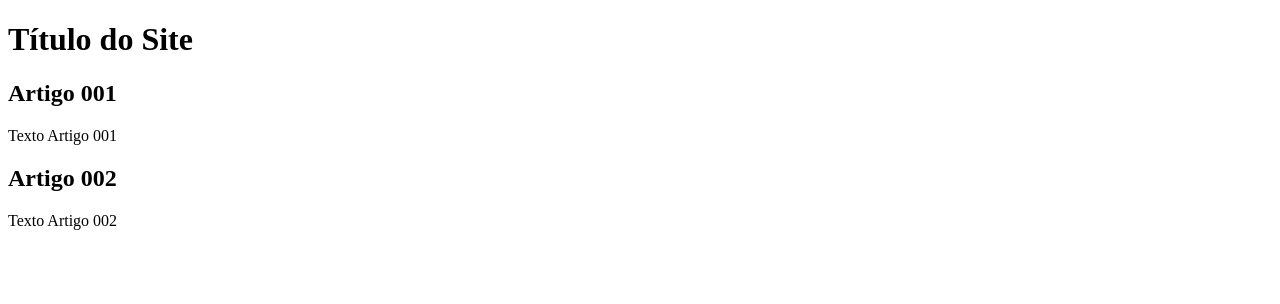
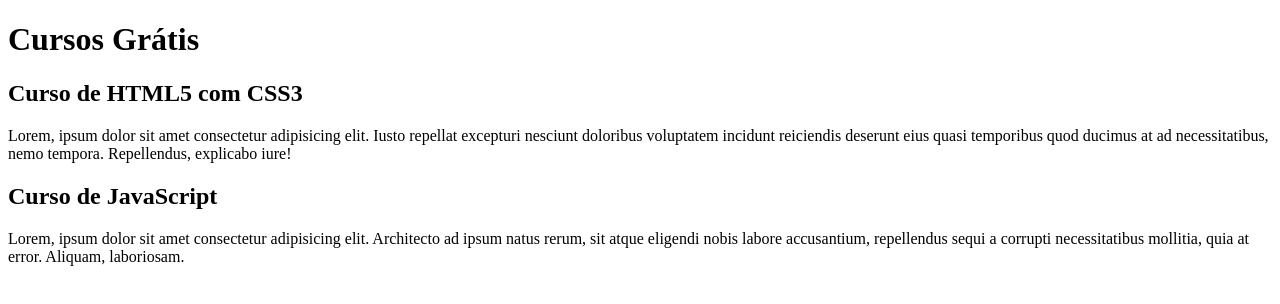
Before and after one commit to FerreirAssisGomes/projeto-site, a plain HTML site: page index.html in a window 1280 px wide. Drawn offline with Linux system fonts and the light colour scheme.

Commit message:
Comecei a escrever o conteúdo

```diff
--- a/index.html
+++ b/index.html
@@ -9,15 +9,15 @@
 <body>
     <main>
         <header>
-            <h1>Título do Site</h1>
+            <h1>Cursos Grátis</h1>
         </header>
         <article>
-            <h2>Artigo 001</h2>
-            <p>Texto Artigo 001</p>
+            <h2>Curso de HTML5 com CSS3</h2>
+            <p>Lorem, ipsum dolor sit amet consectetur adipisicing elit. Iusto repellat excepturi nesciunt doloribus voluptatem incidunt reiciendis deserunt eius quasi temporibus quod ducimus at ad necessitatibus, nemo tempora. Repellendus, explicabo iure!</p>
         </article>
         <article>
-            <h2>Artigo 002</h2>
-            <p>Texto Artigo 002</p>
+            <h2>Curso de JavaScript</h2>
+            <p>Lorem, ipsum dolor sit amet consectetur adipisicing elit. Architecto ad ipsum natus rerum, sit atque eligendi nobis labore accusantium, repellendus sequi a corrupti necessitatibus mollitia, quia at error. Aliquam, laboriosam.</p>
         </article>
     </main>
 </body>
```
